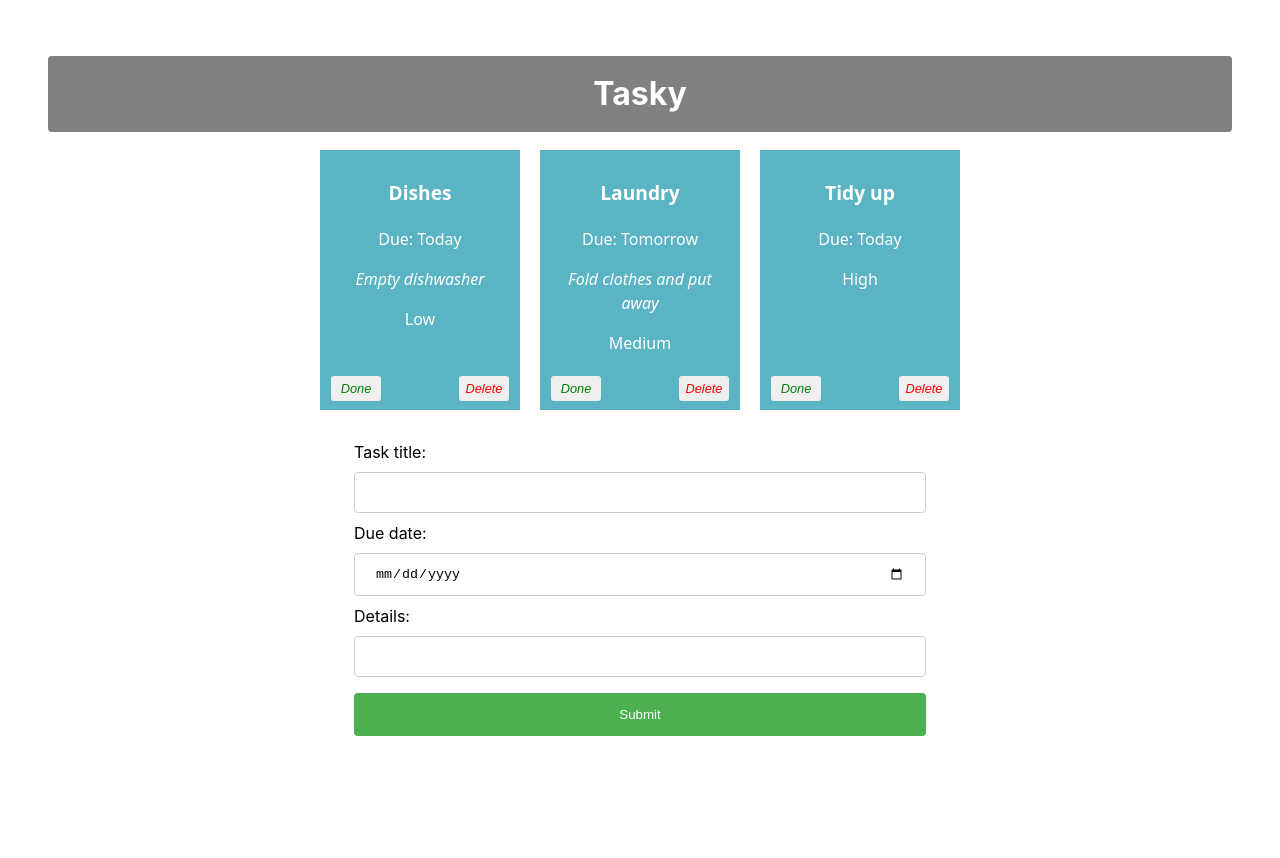
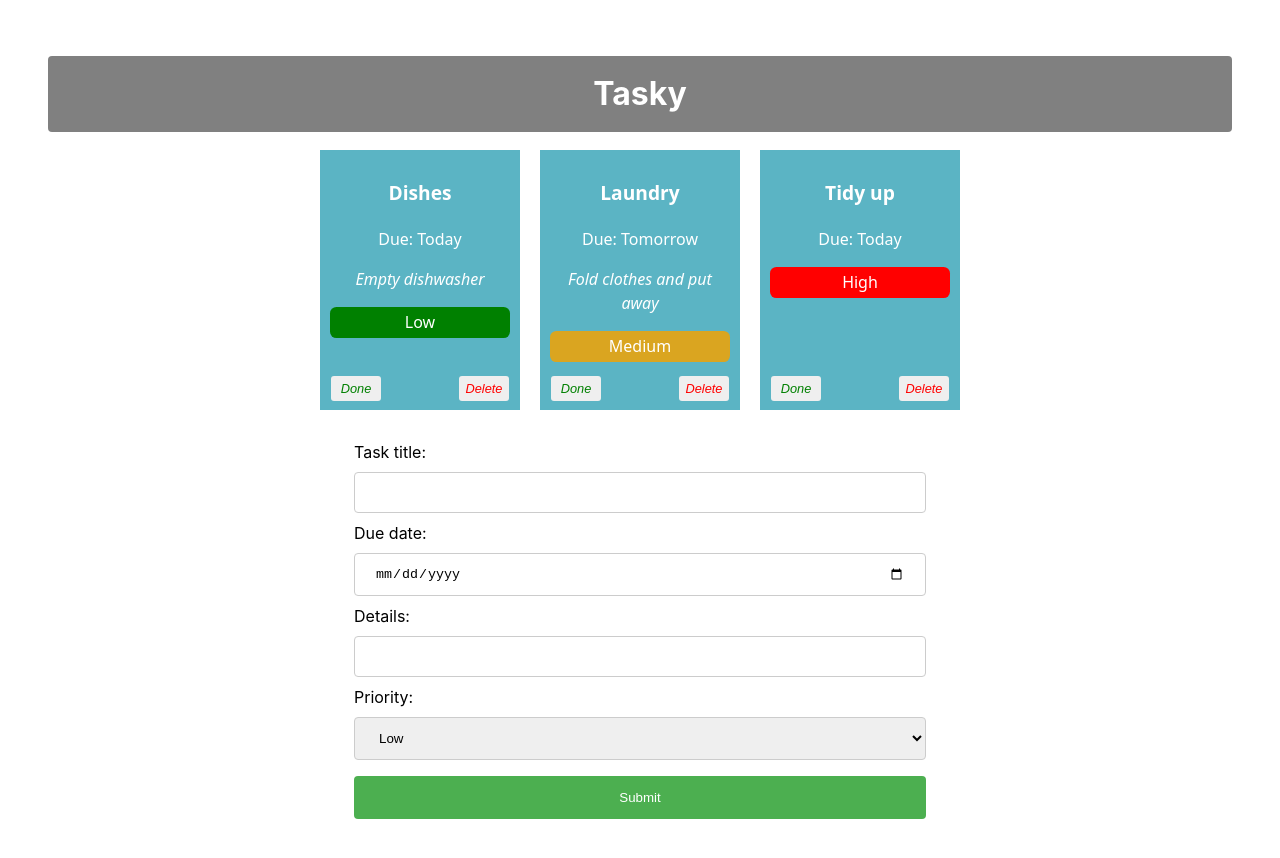
Before and after one commit to dohalloran74/react-basics-labs25, a React (Vite) app in the folder tasky/: page / in a window 1280 px wide. Shown: the top 858 px of the page. Before the commit the page ends 812 px from the top, so only its background shows below. Built offline with nearby package versions, Linux system fonts and the light colour scheme.

Commit message:
Tasky lab2b - Exercises done

```diff
--- a/tasky/src/App.css
+++ b/tasky/src/App.css
@@ -55,7 +55,6 @@
   height: 25px;
 }
 
-
 /*css for done button */
 
 .doneButton {
@@ -64,7 +63,6 @@
   left: 5px;
   color: green;
 }
-
 
 /*css for delete button */
 
@@ -75,11 +73,11 @@
   color: red;
 }
 
-
 /* add form css*/
 
-input[type=text],
-input[type=date] {
+input[type="text"],
+input[type="date"],
+select {
   width: 100%;
   padding: 12px 20px;
   margin: 8px 0;
@@ -89,9 +87,9 @@
   box-sizing: border-box;
 }
 
-input[type=submit] {
+input[type="submit"] {
   width: 100%;
-    background-color: #4CAF50;
+  background-color: #4caf50;
   color: white;
   padding: 14px 20px;
   margin: 8px 0;
@@ -100,7 +98,7 @@
   cursor: pointer;
 }
 
-input[type=submit]:hover {
+input[type="submit"]:hover {
   background-color: #45a049;
 }
 
--- a/tasky/src/App.jsx
+++ b/tasky/src/App.jsx
@@ -42,6 +42,7 @@
       title: "",
       description: "",
       deadline: "",
+      priority:""
     });
 
   //insert done handler
@@ -72,6 +73,10 @@
           break;
         case "deadline":
           form.deadline = event.target.value;
+          break;
+
+        case "priority":
+          form.priority = event.target.value;
           break;
         default:
           form = formState;
--- a/tasky/src/components/Form.jsx
+++ b/tasky/src/components/Form.jsx
@@ -33,6 +33,26 @@
           />
         </label>
 
+        {/*Add in new priortiy field */}
+
+        <label>
+          Priority:
+          <select name="priority" onChange={(event) => props.change(event)}>
+            <option key="Low" value="Low">
+              {" "}
+              Low{" "}
+            </option>
+            <option key="Medium" value="Medium">
+              {" "}
+              Medium{" "}
+            </option>
+            <option key="High" value="High">
+              {" "}
+              High{" "}
+            </option>
+          </select>
+        </label>
+
         <input type="submit" value="Submit" />
       </form>
     </div>
--- a/tasky/src/components/Task.jsx
+++ b/tasky/src/components/Task.jsx
@@ -9,7 +9,21 @@
       <p className="title">{props.title}</p>
       <p>Due: {props.deadline}</p>
       <p className="description">{props.description}</p>
-      <p>{props.priority}</p>
+
+      <p
+        style={{
+          backgroundColor:
+            props.priority === "High"
+              ? "red"
+              : props.priority === "Medium"
+              ? "goldenrod"
+              : "green",
+          padding: "0.2em",
+          borderRadius: "0.4em",
+        }}
+      >
+        {props.priority}
+      </p>
 
       <button onClick={props.markDone} className="doneButton">
         Done
```
Lines whose indentation alone changed are shown as unchanged.
